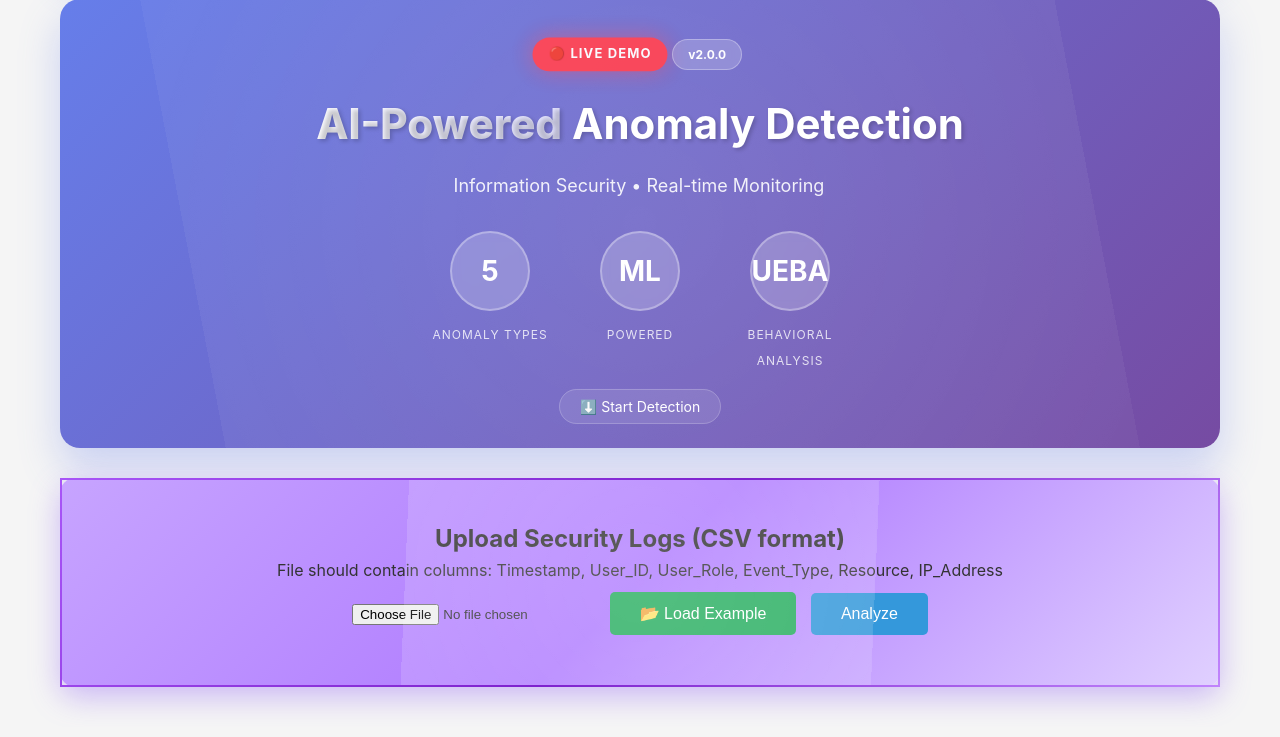
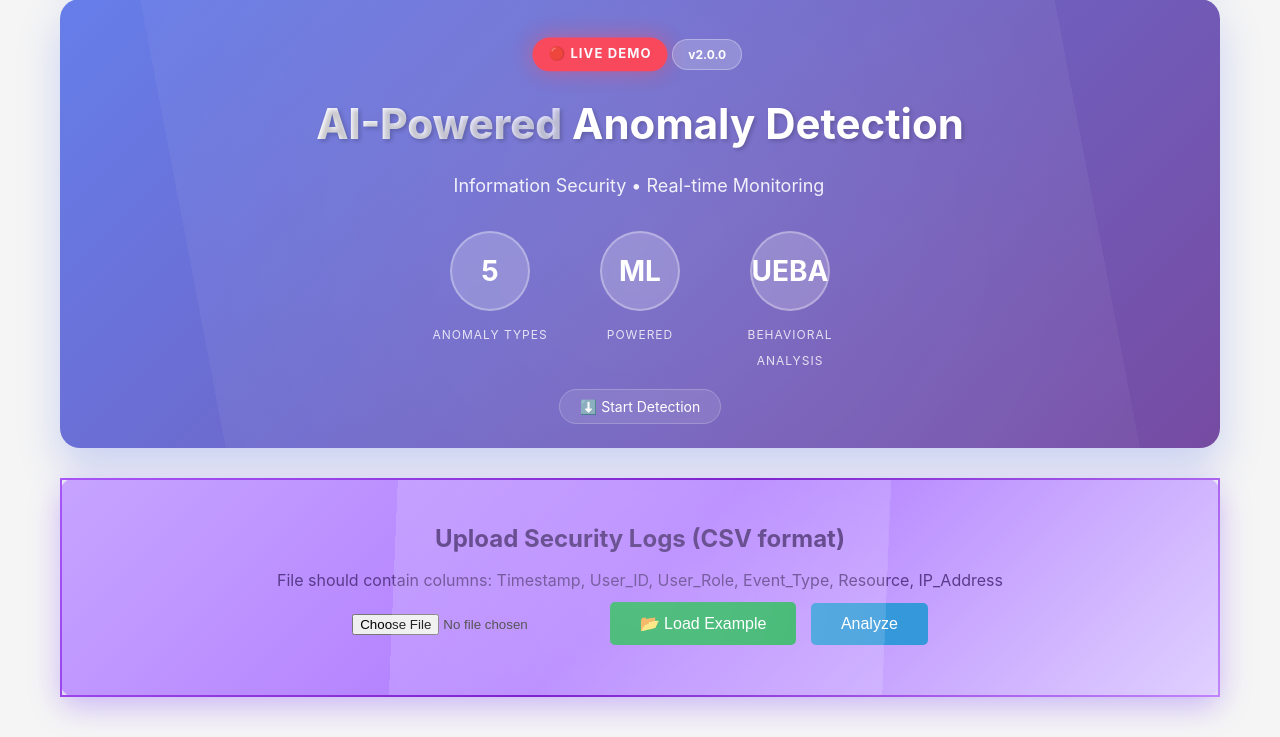
Before and after one commit to Jane-byte-der/diploma-AI-security-, a Flask app: page / in a window 1280 px wide. Shown: the part 242-979 px from the top of the page. Before the commit the page ends 952 px from the top, so only its background shows below. Run offline with Flask 3, Linux system fonts and the light colour scheme; data that the repository does not hold is empty.

Commit message:
Update index.html

```diff
--- a/ai-security-platform/frontend/templates/index.html
+++ b/ai-security-platform/frontend/templates/index.html
@@ -84,6 +84,16 @@ header .subtitle {
     0% { transform: rotate(0deg) scale(1); opacity: 0.3; }
     50% { transform: rotate(180deg) scale(1.3); opacity: 0.7; }
     100% { transform: rotate(360deg) scale(1); opacity: 0.3; }
+}
+
+/* Upload area text colors in light theme */
+.upload-area h2 {
+    color: #4a2b7a;  /* dark purple for heading */
+    margin-bottom: 10px;
+}
+
+.upload-area p {
+    color: #5a3a8a;  /* medium purple for description */
 }
 
         input[type="file"] {
```
